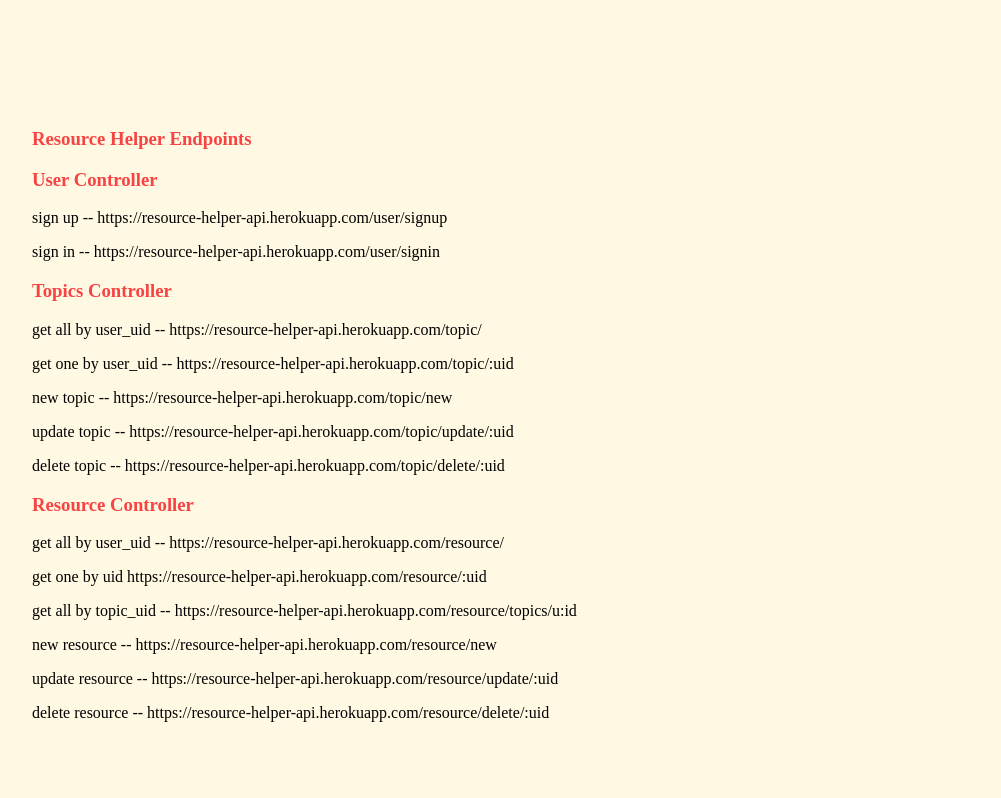
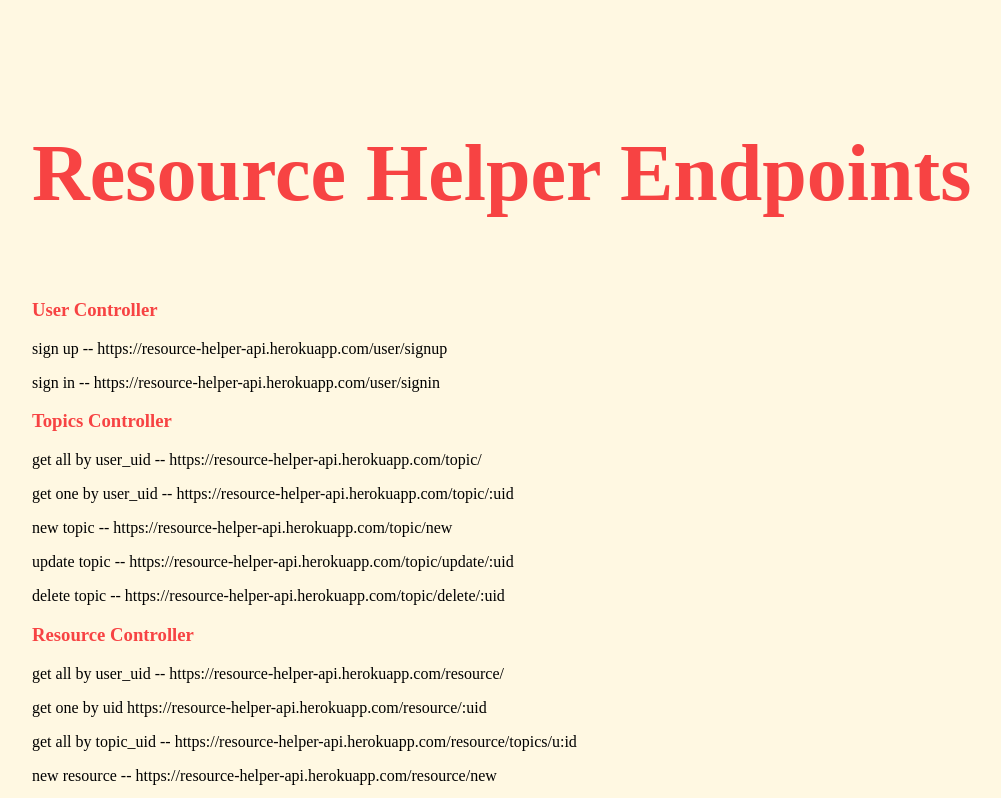
Before and after one commit to AlecxMoritz/resource-helper-api, a website: page public/index.html in a window 1280 px wide. Shown: the top 798 px of the page, without its empty margins (56-1057 px from the left). Drawn offline with Linux system fonts and the light colour scheme.

Commit message:
reformatting static index pt3

```diff
--- a/public/index.html
+++ b/public/index.html
@@ -10,7 +10,7 @@
 <body>
     <section id="allText">
         <section id="header" class="mainTextColor">
-            <h1>Resource Helper Endpoints</h1>
+            <h1 style="font-size: 5em">Resource Helper Endpoints</h1>
         </section>
         <section>
             <div>
```
